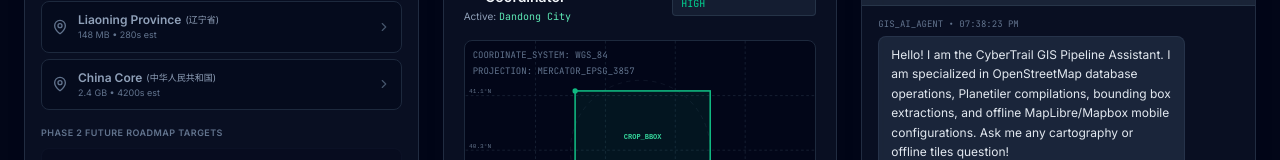
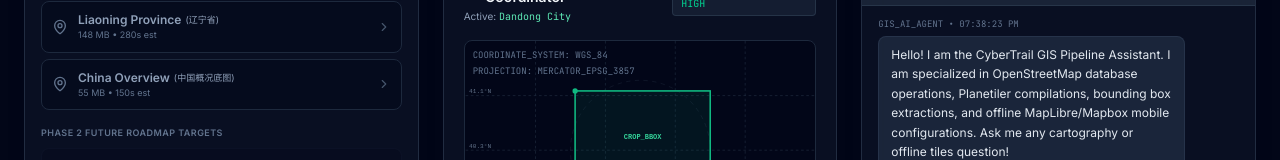
Before and after one commit to oudanobu/CyberTrail-MapFactory, a React (Vite) app: page / in a window 1280 px wide. Shown: the part 220-380 px from the top of the page. Built offline with nearby package versions, Linux system fonts and the light colour scheme.

Commit message:
feat(maps): add lightweight china overview map target
Replaced the heavy full-country map with a lightweight overview configuration (zoom 0-6) to improve build performance and usability. Updated the CI pipeline, UI target list, and terminal logging to support this new target.

```diff
--- a/src/App.tsx
+++ b/src/App.tsx
@@ -59,15 +59,15 @@ const MAP_TARGETS: MapTarget[] = [
     compileTimeSec: 280
   },
   {
-    key: "china",
-    name: "China Core",
-    chineseName: "中华人民共和国",
+    key: "china_overview",
+    name: "China Overview",
+    chineseName: "中国概况底图",
     sourceUrl: "https://download.geofabrik.de/asia/china-latest.osm.pbf",
     bbox: [73.66, 18.16, 135.05, 53.56],
-    description: "Country-wide bulk cartographical mapping database compiled via Geofabrik.",
+    description: "Country-wide overview map (zoom 0-6). Contains admin boundaries, major cities, water, and highways. Not for navigation.",
     layerType: "country",
-    estimatedSize: "2.4 GB",
-    compileTimeSec: 4200
+    estimatedSize: "55 MB",
+    compileTimeSec: 150
   },
   // Phase 2 scope
   {
@@ -293,7 +293,7 @@ echo "Compiled Dandong map slice safely in: data/dandong.osm.pbf"`
             {/* Phase 1 List */}
             <span className="text-[9px] text-slate-500 font-semibold tracking-wider uppercase block mb-2">Phase 1 Active Targets</span>
             <div className="space-y-1.5 mb-4">
-              {MAP_TARGETS.filter(t => ['dandong', 'liaoning', 'china'].includes(t.key)).map((target) => (
+              {MAP_TARGETS.filter(t => ['china_overview', 'dandong', 'liaoning'].includes(t.key)).map((target) => (
                 <button
                   key={target.key}
                   onClick={() => setSelectedTarget(target)}
@@ -321,7 +321,7 @@ echo "Compiled Dandong map slice safely in: data/dandong.osm.pbf"`
             {/* Phase 2 List */}
             <span className="text-[9px] text-slate-500 font-semibold tracking-wider uppercase block mb-2">Phase 2 Future Roadmap Targets</span>
             <div className="space-y-1.5">
-              {MAP_TARGETS.filter(t => !['dandong', 'liaoning', 'china'].includes(t.key)).map((target) => (
+              {MAP_TARGETS.filter(t => !['china_overview', 'dandong', 'liaoning'].includes(t.key)).map((target) => (
                 <button
                   key={target.key}
                   onClick={() => setSelectedTarget(target)}
--- a/src/components/TerminalLogs.tsx
+++ b/src/components/TerminalLogs.tsx
@@ -90,7 +90,7 @@ export default function TerminalLogs({ selectedTarget, customBbox }: TerminalLog
 
     const compileSequence: SeqEntry[] = [
       { text: `${timestamp()} 🚀 Executing Planetiler Vector Stream Compression...`, type: 'info', delay: 6200 },
-      { text: `java -Xmx4g -jar planetiler.jar --osm-path=target.osm.pbf --output=dist/${selectedTarget.key}.mbtiles --force`, type: 'metric', delay: 6505 },
+      { text: `java -Xmx4g -jar planetiler.jar --osm-path=target.osm.pbf --output=dist/${selectedTarget.key}.mbtiles${selectedTarget.key === 'china_overview' ? ' --maxzoom=6' : ''} --force`, type: 'metric', delay: 6505 },
       { text: `[Tile-Engine] Stage 1: Reading nodes and storing locations (NodeMap Array)...`, type: 'info', delay: 6900 },
       { text: `[Tile-Engine] Processed: 1,500,000 nodes/s (Memory utilization: 42%)`, type: 'metric', delay: 7200 },
       { text: `[Tile-Engine] Stage 2: Reading ways and relations (Multipolygons)...`, type: 'info', delay: 7500 },
```
